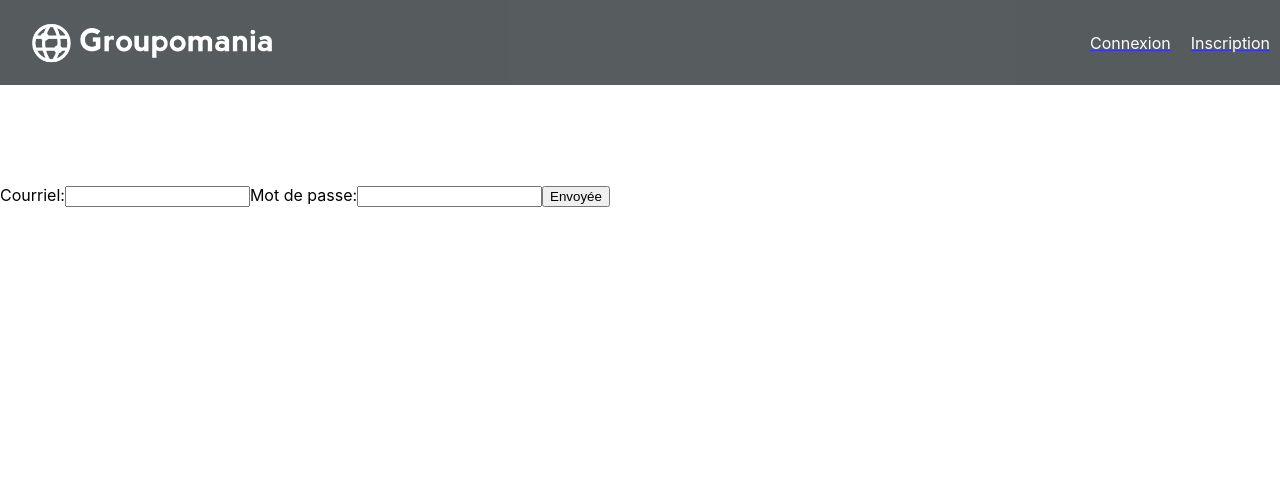
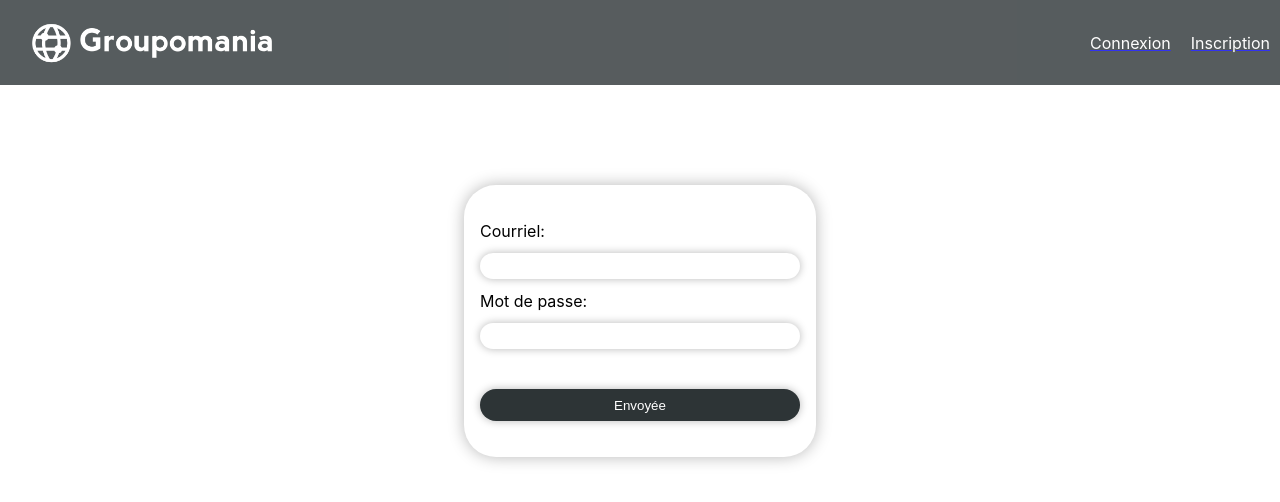
Before and after one commit to Easymr1/MimounRahmouni_7_26052021_frontend, a React (Create React App) app: page /login in a window 1280 px wide. Shown: the top 502 px of the page. Built offline with nearby package versions, Linux system fonts and the light colour scheme.

Commit message:
modification style page login

```diff
--- a/src/components/App.js
+++ b/src/components/App.js
@@ -3,16 +3,17 @@ import Home from './Home';
 import Login from './Login';
 import Signup from './Signup';
 import Profil from './Profil';
+import {useEffect, useState} from 'react'
 import '../sass/app.css';
 import {BrowserRouter as Router, Switch, Route, Redirect} from 'react-router-dom';
 
 const token = localStorage.getItem('token');
-function App() {
-
+function App(props) {
+console.log(props)
   return (
     <>
-      <Router>
-        <Banner />
+
+        <Route component={Banner} />
         <Switch>
           <Route path="/login" component={Login} />
           <Route path="/signup" component={Signup} />
@@ -25,7 +26,7 @@ function App() {
           <Redirect to='/login'/>
         }
         </Switch>
-      </Router>
+
     </>
 )
 }
--- a/src/components/Banner.js
+++ b/src/components/Banner.js
@@ -1,33 +1,33 @@
 import logo from '../assets/icon-left-font-monochrome-white.png';
-import {Link} from 'react-router-dom';
+import {Link, Redirect} from 'react-router-dom';
 import {useState, useEffect} from 'react';
-import Profil from './Profil';
 import {NavLink} from 'react-router-dom';
 import jwt_decode from "jwt-decode";
 
 const token = localStorage.getItem("token");
 const decoded = token && jwt_decode(token);
 
-const Banner = ({connect, setConnect}) => {
+const Banner = (props) => {
     const [refresh, setRefresh] = useState(false)
+
     useEffect(() => {
-        setRefresh(false);
-    }, [refresh, connect])
+        token && setRefresh(!refresh)
+    }, [token])
 
     const HandleClick = () => {
         localStorage.clear();
-        setRefresh(true);
-
-
+        setRefresh(true)
+        props.history.push("/login");
     }
 
     let statutLog;
 
-    if(localStorage.getItem('token')) {
+    if(refresh) {
         statutLog = (
             <ul className='banner_nav'>
-                <NavLink exact to={`/profil/${decoded.employesId}`}>Profile</NavLink>
-                <li className='banner_nav-li' onClick={HandleClick}>Déconnection</li>
+                <NavLink className='banner_nav-li' exact to={`/`}>Home</NavLink>
+                <NavLink className='banner_nav-li' exact to={`/profil/${decoded.employesId}`}>Profile</NavLink>
+                <li className='banner_nav-li' onClick={HandleClick}>Déconnexion</li>
             </ul>
 )
     } else {
--- a/src/components/Login.js
+++ b/src/components/Login.js
@@ -1,39 +1,33 @@
 import { useForm } from "react-hook-form";
 import axios from "axios";
-import {useState, useEffect} from 'react';
-import {Redirect} from 'react-router-dom'
 
 function Login (props) {
-  console.log(props)
   const {register, handleSubmit} = useForm();
 
-  const [refresh, setRefresh] = useState(false)
-    useEffect(() => {
-        setRefresh(false)
-    }, [refresh])
+  const HandleClick = () => {
+    props.history.push("/");
+  }
 
-    console.log(props)
+console.log(props)
   function onSubmit (publier) {
-    console.log(publier)
-    return axios.post('http://localhost:3001/api/employes/login', publier)
+    axios.post('http://localhost:3001/api/employes/login', publier)
     .then(res => {
-      console.log(res.data.token);
       localStorage.setItem('token', res.data.token);
-      return <Redirect to='/'/>;
+      HandleClick();
     })
     .catch(err => console.log(err));
 }
 
     return (
-        <div>
-            <form onSubmit={handleSubmit(onSubmit)}>
-          <label>
+        <div className='login'>
+            <form className='login__form' onSubmit={handleSubmit(onSubmit)}>
+          <label className='login__form--label'>
           Courriel:
-            <input type="email" {...register("email")} />
+            <input className='login__form--label__email' type="email" {...register("email")} />
           Mot de passe:
-            <input type="password" {...register("password")} />
+            <input className='login__form--label__password' type="password" {...register("password")} />
           </label>
-          <button type="submit" value="Envoyer" onClick={() => setRefresh(true)}>Envoyée</button>
+          <button className='login__form--button' type="submit" value="Envoyer">Envoyée</button>
           </form>
         </div>
     )
--- a/src/components/Publier.js
+++ b/src/components/Publier.js
@@ -31,7 +31,7 @@ const Publications = ({}) => {
             getPost();
         })
     }, [post, updateId])
-console.log(publications)
+
     return (
         <>
         <section className="section">
@@ -87,15 +87,16 @@ const PostPublication = ({post, getPost}) => {
 
     const HandleClick = () => {
         const data = new FormData();
-        data.append('titre', titre)
-        data.append('texte', texte)
+        data.append('titre', JSON.stringify(titre))
+        data.append('texte', JSON.stringify(texte))
         data.append('image', image)
-        data.append('employeID', decoded.employesId)
+        data.append('employeID', JSON.stringify(decoded.employesId))
 
         console.log(data);
         axios.post('http://localhost:3001/api/publication/', data, {
             headers: {
                 'Authorization': `Bearer ${token}`,
+                'content-type': 'application/json'
             }
         })
         .then(res => getPost(res.data.results.insertId))
@@ -103,18 +104,19 @@ const PostPublication = ({post, getPost}) => {
     }
 
     return (
-        <>
-        <form>
+        <div className="banner_publication">
+        <form className="form_publication">
         Titre:
         <input type='texte' value={titre} onChange={e => setTitre(e.target.value)}/>
         {imageOption && <input type="file"  name="image" accept='.jpg,.png.gif' onChange={e => setImage(e.target.files[0])}/>}
         {texteOption && <textarea rows="4" cols="50" type='texte' value={texte} onChange={e => setTexte(e.target.value)}/>}
         </form>
+        <div>
         <button type="button" value="image" onClick={() => {setImageOption(true); setTexteOption(false)}}>Image</button>
         <button type="button" value="texte" onClick={() => {setImageOption(false); setTexteOption(true)}}>Texte</button>
-
+        </div>
         <button type="submit" onClick={HandleClick}>Envoyer</button>
-        </>
+        </div>
     )
 }
 
@@ -132,7 +134,6 @@ const DeletePublication = ({id, employeID, getPost, setUpdateId}) => {
         })
         .then(res => {
             getPost(res.data.results.insertId);
-            setUpdateId();
         })
         .catch(err => console.error(err));
 
--- a/src/index.js
+++ b/src/index.js
@@ -3,10 +3,13 @@ import ReactDOM from 'react-dom';
 import './index.css';
 import App from './components/App';
 import reportWebVitals from './reportWebVitals';
+import {BrowserRouter as Router, Switch, Route, Redirect} from 'react-router-dom';
 
 ReactDOM.render(
   <React.StrictMode>
+    <Router>
     <App />
+    </Router>
   </React.StrictMode>,
   document.getElementById('root')
 );
--- /dev/null
+++ b/src/sass/_layout/_login.scss
@@ -0,0 +1,46 @@
+.login {
+    display: flex;
+    flex-direction: column;
+    align-items: center;
+
+    &__form {
+        display: flex;
+        flex-direction: column;
+        justify-content: space-around;
+        padding: 1rem;
+        border-radius: 2rem;
+        box-shadow: 0 0 1rem #b8b8b8;
+        min-width: 20rem;
+        height: 15rem;
+        &--label {
+            display: flex;
+            flex-direction: column;
+            justify-content: space-between;
+            height: 8rem;
+            &__email {
+                border-radius: 1rem;
+                height: 1.5rem;
+                border: none;
+                box-shadow: 0 0 0.5rem #b8b8b8;
+            }
+            &__password {
+                border-radius: 1rem;
+                height: 1.5rem;
+                border: none;
+                box-shadow: 0 0 0.5rem #b8b8b8;
+            }
+        }
+        &--button {
+            border-radius: 1rem;
+            height: 2rem;
+            border: none;
+            box-shadow: 0 0 0.5rem #b8b8b8;
+            background-color: $color_primary;
+            color: white;
+            &:hover {
+                background-color: white;
+                color: $color_primary;
+            }
+        }
+    }
+}
--- a/src/sass/app.css
+++ b/src/sass/app.css
@@ -69,8 +69,132 @@
           justify-content: center;
 }
 
+.banner_publication {
+  display: -webkit-box;
+  display: -ms-flexbox;
+  display: flex;
+  -webkit-box-orient: vertical;
+  -webkit-box-direction: normal;
+      -ms-flex-direction: column;
+          flex-direction: column;
+  -webkit-box-align: center;
+      -ms-flex-align: center;
+          align-items: center;
+  margin-bottom: 2rem;
+  width: 100%;
+}
+
+.form_publication {
+  display: -webkit-box;
+  display: -ms-flexbox;
+  display: flex;
+  -webkit-box-orient: vertical;
+  -webkit-box-direction: normal;
+      -ms-flex-direction: column;
+          flex-direction: column;
+  margin-bottom: 1rem;
+}
+
 .commentaire {
   border: 1px solid #2d3436;
   min-height: 100px;
 }
+
+.login {
+  display: -webkit-box;
+  display: -ms-flexbox;
+  display: flex;
+  -webkit-box-orient: vertical;
+  -webkit-box-direction: normal;
+      -ms-flex-direction: column;
+          flex-direction: column;
+  -webkit-box-align: center;
+      -ms-flex-align: center;
+          align-items: center;
+}
+
+.login__form {
+  display: -webkit-box;
+  display: -ms-flexbox;
+  display: flex;
+  -webkit-box-orient: vertical;
+  -webkit-box-direction: normal;
+      -ms-flex-direction: column;
+          flex-direction: column;
+  -ms-flex-pack: distribute;
+      justify-content: space-around;
+  padding: 1rem;
+  border-radius: 2rem;
+  -webkit-box-shadow: 0 0 1rem #b8b8b8;
+          box-shadow: 0 0 1rem #b8b8b8;
+  min-width: 20rem;
+  height: 15rem;
+}
+
+.login__form--label {
+  display: -webkit-box;
+  display: -ms-flexbox;
+  display: flex;
+  -webkit-box-orient: vertical;
+  -webkit-box-direction: normal;
+      -ms-flex-direction: column;
+          flex-direction: column;
+  -webkit-box-pack: justify;
+      -ms-flex-pack: justify;
+          justify-content: space-between;
+  height: 8rem;
+}
+
+.login__form--label__email {
+  border-radius: 1rem;
+  height: 1.5rem;
+  border: none;
+  -webkit-box-shadow: 0 0 0.5rem #b8b8b8;
+          box-shadow: 0 0 0.5rem #b8b8b8;
+}
+
+.login__form--label__password {
+  border-radius: 1rem;
+  height: 1.5rem;
+  border: none;
+  -webkit-box-shadow: 0 0 0.5rem #b8b8b8;
+          box-shadow: 0 0 0.5rem #b8b8b8;
+}
+
+.login__form--button {
+  border-radius: 1rem;
+  height: 2rem;
+  border: none;
+  -webkit-box-shadow: 0 0 0.5rem #b8b8b8;
+          box-shadow: 0 0 0.5rem #b8b8b8;
+  background-color: #2d3436;
+  color: white;
+}
+
+.login__form--button:hover {
+  background-color: white;
+  color: #2d3436;
+}
+
+.popup-box {
+  position: fixed;
+  background: #00000050;
+  width: 100%;
+  height: 100vh;
+  top: 0;
+  left: 0;
+}
+
+.box {
+  position: relative;
+  width: 30%;
+  margin: 0 auto;
+  height: 20rem;
+  margin-top: calc(100vh - 85vh - 20px);
+  background: #fff;
+  border-radius: 30px;
+  padding: 20px;
+  border: 1px solid #999;
+  overflow: auto;
+}
 /*# sourceMappingURL=app.css.map */
--- a/src/sass/app.scss
+++ b/src/sass/app.scss
@@ -1,3 +1,5 @@
 @import "./_abstracts/variables";
 @import "./_layout/banner";
-@import "./_layout/home"
+@import "./_layout/home";
+@import "./_layout/login";
+@import "./_layout/_popup.scss";
```
Also changed, not shown: src/components/Profil.js (+111 -3 lines), src/sass/_layout/_home.scss (+13 -0 lines), src/sass/_layout/_popup.scss (added, +21 -0 lines), src/components/Commentaire.js (indentation only), 1 other file (tests, documents, lock files or other folders).
